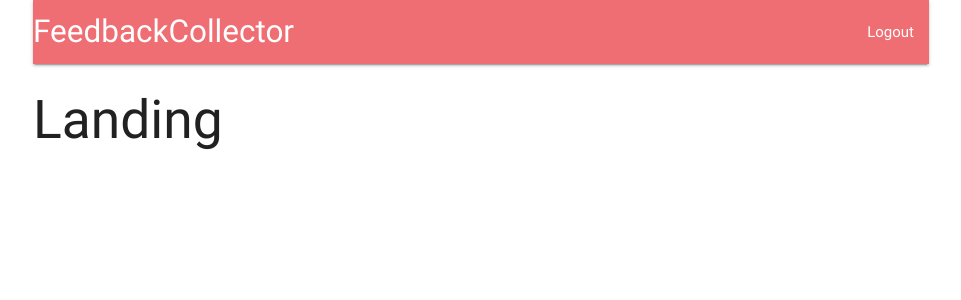
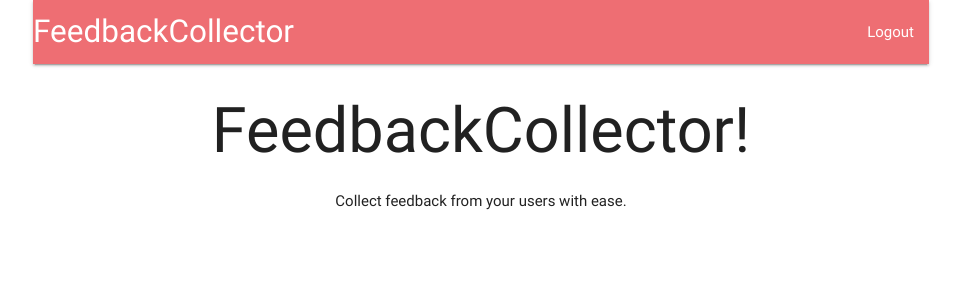
Before and after one commit to richieyi/feedback-collector, a React (Create React App) app in the folder client/: page / in a window 1280 px wide. Shown: the top 300 px of the page, without its empty margins (159-1120 px from the left). Built offline with nearby package versions, Linux system fonts and the light colour scheme; no server answers.

Commit message:
Beef up landing page and dynamically redirect user on logo link click

```diff
--- a/client/src/components/App.js
+++ b/client/src/components/App.js
@@ -1,11 +1,11 @@
 import React, { Component } from 'react';
 import { BrowserRouter as Router, Route } from 'react-router-dom';
 
+import Landing from './Landing';
 import Header from '../containers/Header';
 
 const Dashboard = () => <h2>Dashboard</h2>;
 const SurveyNew = () => <h2>SurveyNew</h2>;
-const Landing = () => <h2>Landing</h2>;
 
 class App extends Component {
 	componentDidMount() {
--- a/client/src/components/Header.js
+++ b/client/src/components/Header.js
@@ -1,4 +1,5 @@
 import React, { Component } from 'react';
+import { Link } from 'react-router-dom';
 
 class Header extends Component {
 	renderContent() {
@@ -23,9 +24,12 @@
 		return (
 			<nav>
 				<div className="nav-wrapper">
-					<a href="/" className="left brand-logo">
+					<Link
+						to={this.props.auth ? '/surveys' : '/'}
+						className="left brand-logo"
+					>
 						FeedbackCollector
-					</a>
+					</Link>
 					<ul className="right">{this.renderContent()}</ul>
 				</div>
 			</nav>
--- /dev/null
+++ b/client/src/components/Landing.js
@@ -0,0 +1,12 @@
+import React from 'react';
+
+const Landing = () => {
+	return (
+		<div style={{ textAlign: 'center' }}>
+			<h1>FeedbackCollector!</h1>
+			<p>Collect feedback from your users with ease.</p>
+		</div>
+	);
+};
+
+export default Landing;
```
